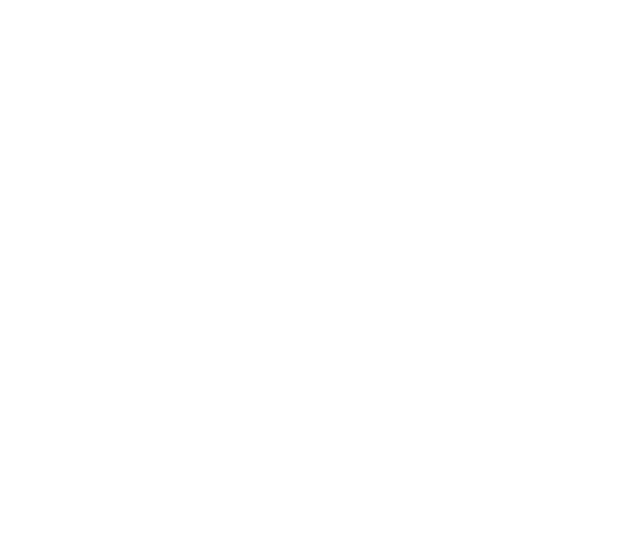
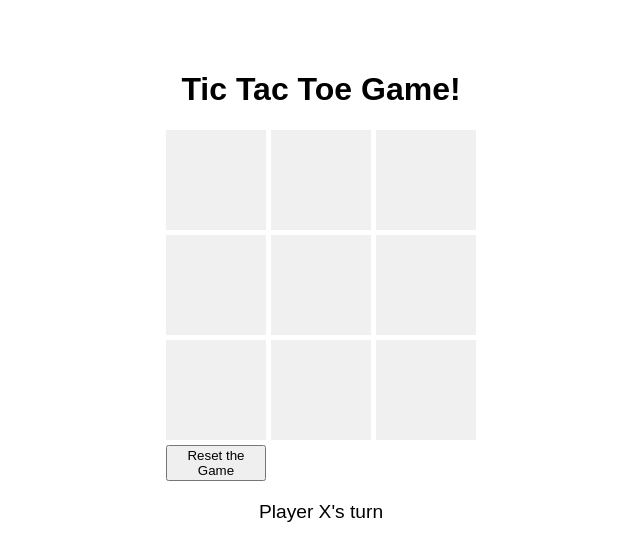
Before and after one commit to Nimbus-commints/Tik-Tak-Toe, a plain HTML site: page index.html in a window 1280 px wide. Shown: the whole page, without its empty margins (319-959 px from the left). Drawn offline with Linux system fonts and the light colour scheme.

Commit message:
Added the HUD of the game and a reset button

```diff
--- a/index.html
+++ b/index.html
@@ -4,9 +4,12 @@
     <meta charset="UTF-8">
     <meta name="viewport" content="width=device-width, initial-scale=1.0">
     <link rel="stylesheet" href="./style.css">
-    <script src="./index.js"></script>
+    <script defer src="./index.js"></script>
 </head>
 <body>
+    <h1>Tic Tac Toe Game!</h1>
+    <div id="board" class="board"></div>
 
+    <div id="status"></div>
 </body>
 </html>
--- a/index.js
+++ b/index.js
@@ -74,28 +74,32 @@ const TikController = (()=>{
             return;
         }
 
-        if (!GamingBoard.placingMarkers(index,currentPlayer.marker)) {
+        if (GamingBoard.placingMarkers(index,currentPlayer.marker)) {
+            HudDisplay.render();
             console.log("The cell is already taken. Please choose another one.");
-            return;
-        }
+            // return;
+
 
         console.log(GamingBoard.getBoard());
 
         if (checkingWinner()){
-            console.log(`${currentPlayer.name} wins!.`)
+            document.getElementById("status").textContent = `The winner is ${currentPlayer.name}!`;
+            // console.log(`${currentPlayer.name} wins!.`)
             gameOver = true;
             return;
         }
 
         if (checkingTie()){
-            console.log("It is a tie!.")
+            document.getElementById("status").textContent = `It's a tie!`
+            // console.log("It is a tie!.")
             gameOver = true;
             return;
         }
 
         changuePlayer();
+        document.getElementById("status").textContent = `${currentPlayer.name}'s turn.`
         console.log(`It is the turn of ${currentPlayer.name}!`)
-
+    }
 
     }
 
@@ -103,8 +107,38 @@ const TikController = (()=>{
         GamingBoard.reset();
         gameOver= false;
         currentPlayer = player1;
+        HudDisplay.render();
+        document.getElementById("status").textContent = `Player ${currentPlayer.name}'s turn`;
         console.log('Game got reseted, Player 1 starts!.')
     }
 
     return {playingRound,gameReset}
 })()
+
+
+const HudDisplay = (()=>{
+
+    const boardTiktac = document.getElementById("board");
+
+
+    const render = () => {
+        const resetBtn = document.createElement("button");
+        resetBtn.textContent = "Reset the Game";
+        boardTiktac.innerHTML = "";
+        GamingBoard.getBoard().forEach((cell,index)=>{
+            const cellElement = document.createElement("div");
+            cellElement.classList.add("cell");
+            cellElement.textContent = cell;
+            cellElement.addEventListener("click",()=> TikController.playingRound(index));
+            boardTiktac.appendChild(cellElement);
+            resetBtn.addEventListener("click",()=> TikController.gameReset());
+            boardTiktac.appendChild(resetBtn);
+        });
+    };
+
+
+    render();
+    document.getElementById("status").textContent = "Player X's turn";
+
+    return {render};
+})()
--- a/style.css
+++ b/style.css
@@ -0,0 +1,30 @@
+body {
+      font-family: sans-serif;
+      display: flex;
+      flex-direction: column;
+      align-items: center;
+      margin-top: 50px;
+    }
+.board {
+    display: grid;
+    grid-template-columns: repeat(3, 100px);
+    gap: 5px;
+}
+.cell {
+    width: 100px;
+    height: 100px;
+    display: flex;
+    justify-content: center;
+    align-items: center;
+    font-size: 2rem;
+    background-color: #f0f0f0;
+    cursor: pointer;
+    user-select: none;
+}
+.cell:hover {
+    background-color: #e0e0e0;
+}
+#status {
+    margin-top: 20px;
+    font-size: 1.2rem;
+}
```
